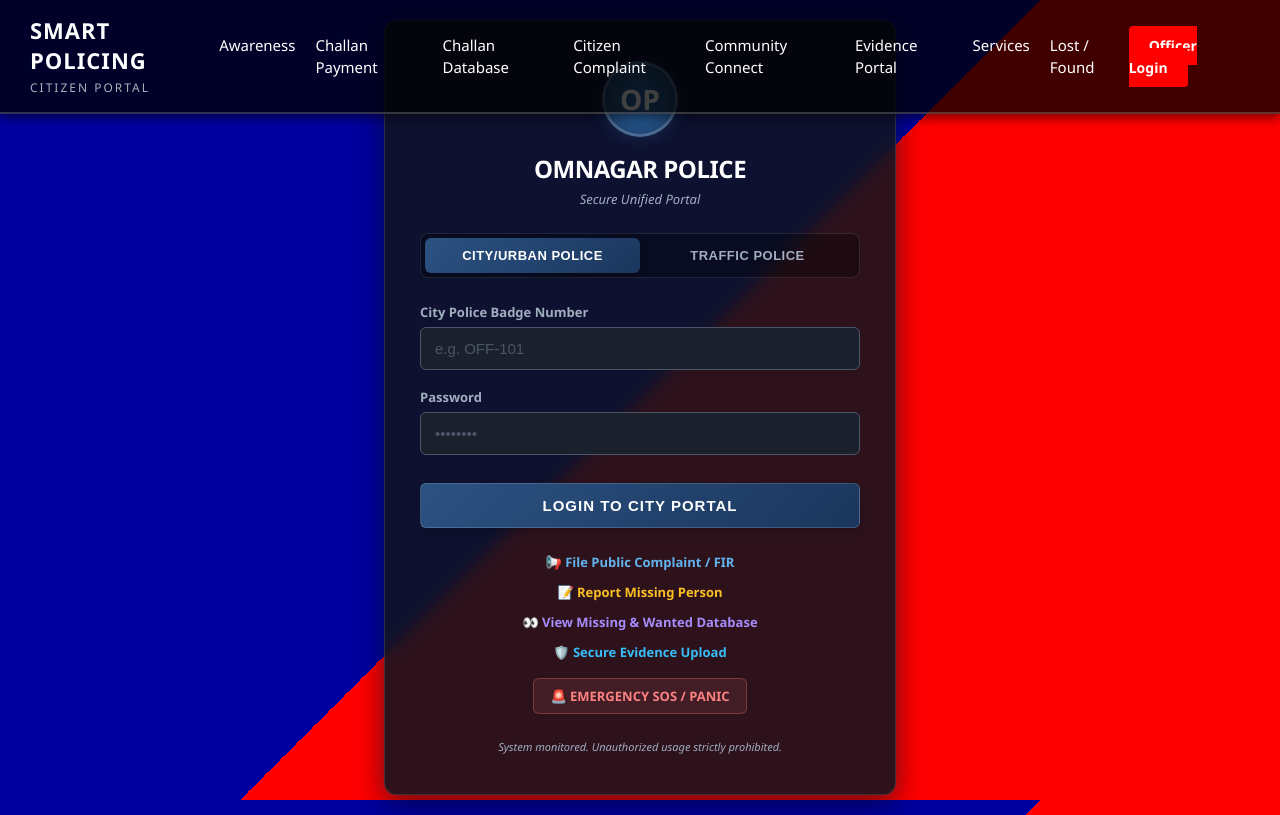
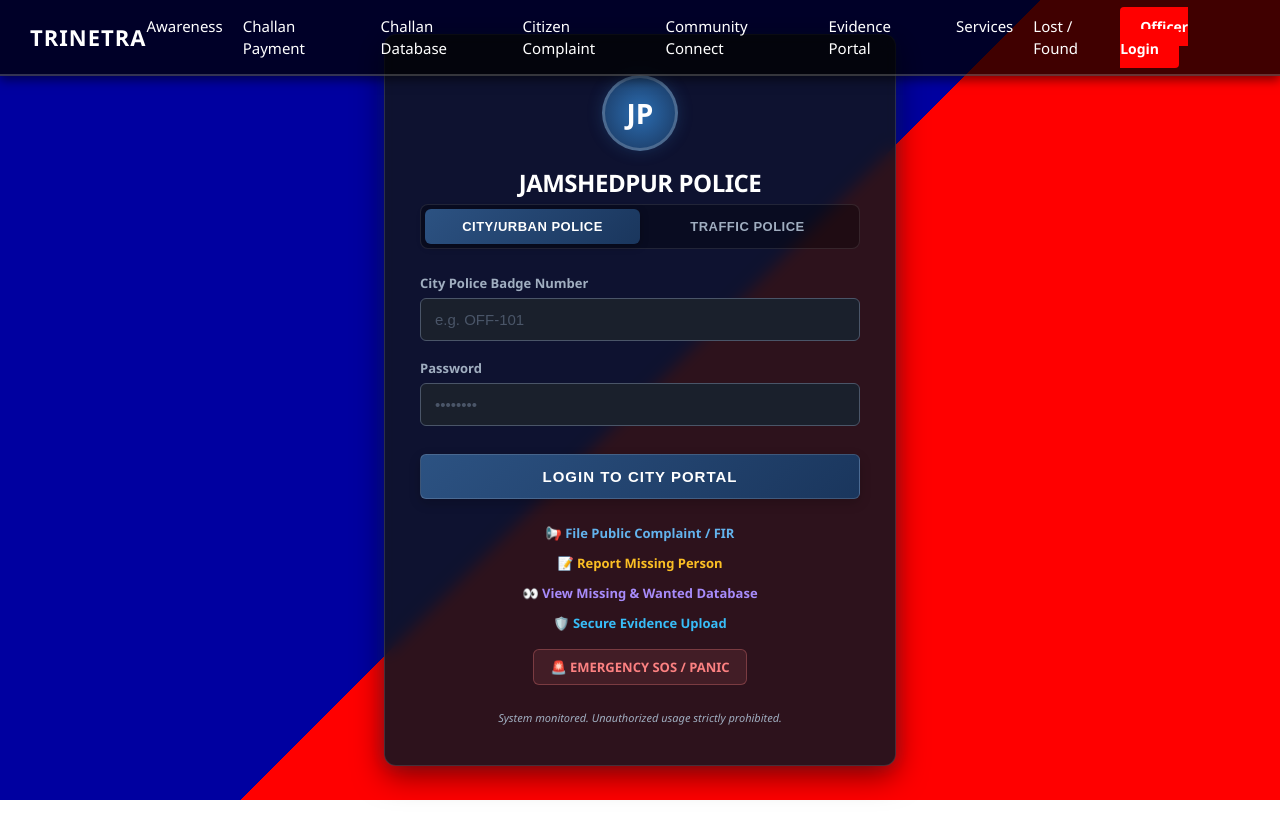
Before and after one commit to omkumargupta324-cloud/smart-policing-portal, a website: page public/index.html in a window 1280 px wide. Drawn offline with Linux system fonts and the light colour scheme.

Commit message:
Update branding to Trinetra and Jamshedpur Police

```diff
--- a/public/index.html
+++ b/public/index.html
@@ -49,7 +49,7 @@
     }
 
     .portal-logo::after {
-      content: 'OP';
+      content: 'JP';
       font-size: 28px;
       font-weight: 800;
       color: #fff;
@@ -226,8 +226,7 @@
 <body>
   <nav class="public-navbar">
   <div class="nav-brand">
-    <h2>Smart Policing</h2>
-    <span>Citizen Portal</span>
+    <h2>TRINETRA</h2>
   </div>
 
   <ul class="nav-links">
@@ -249,9 +248,7 @@
 
   <div class="login-container">
     <div class="portal-logo"></div>
-    <h2>Omnagar Police</h2>
-    <div class="subtitle">Secure Unified Portal</div>
-
+    <h2>JAMSHEDPUR POLICE</h2>
     <!-- Tab Selector -->
     <div class="tab-container">
       <button type="button" class="tab-btn active" onclick="switchTab('general')">City/Urban Police</button>
```
